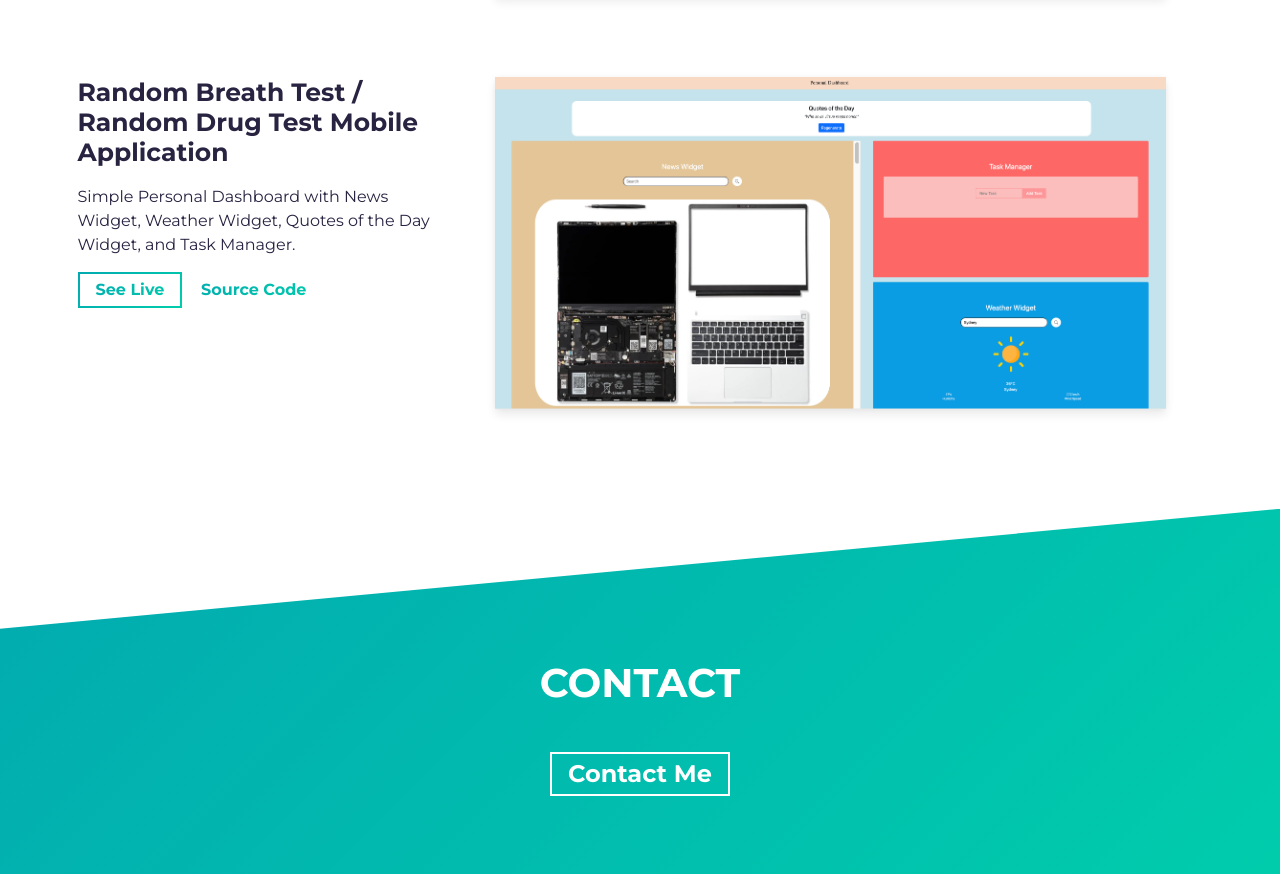
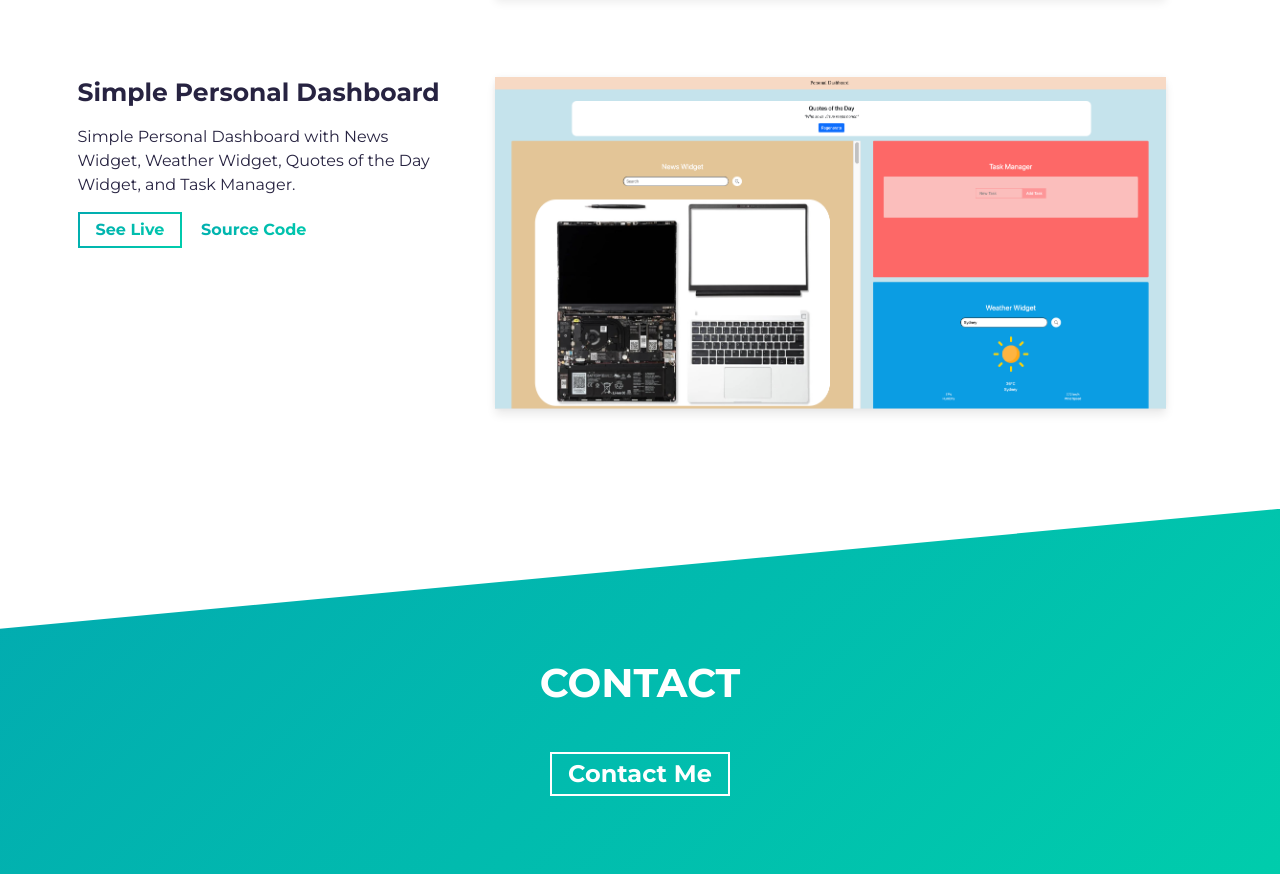
Before and after one commit to whseven7/wh-portfolio, a website built with Parcel: page src/index.html in a window 1280 px wide. Shown: the part 2408-3282 px from the top of the page. Built offline with nearby package versions, Linux system fonts and the light colour scheme.

Commit message:
fix title project 3

```diff
--- a/src/index.html
+++ b/src/index.html
@@ -229,7 +229,7 @@
             <div class="col-lg-4 col-sm-12">
               <div class="project-wrapper__text load-hidden">
                 <h3 class="project-wrapper__text-title">
-                  Random Breath Test / Random Drug Test Mobile Application
+                  Simple Personal Dashboard
                 </h3>
                 <div>
                   <p class="mb-4">
```
